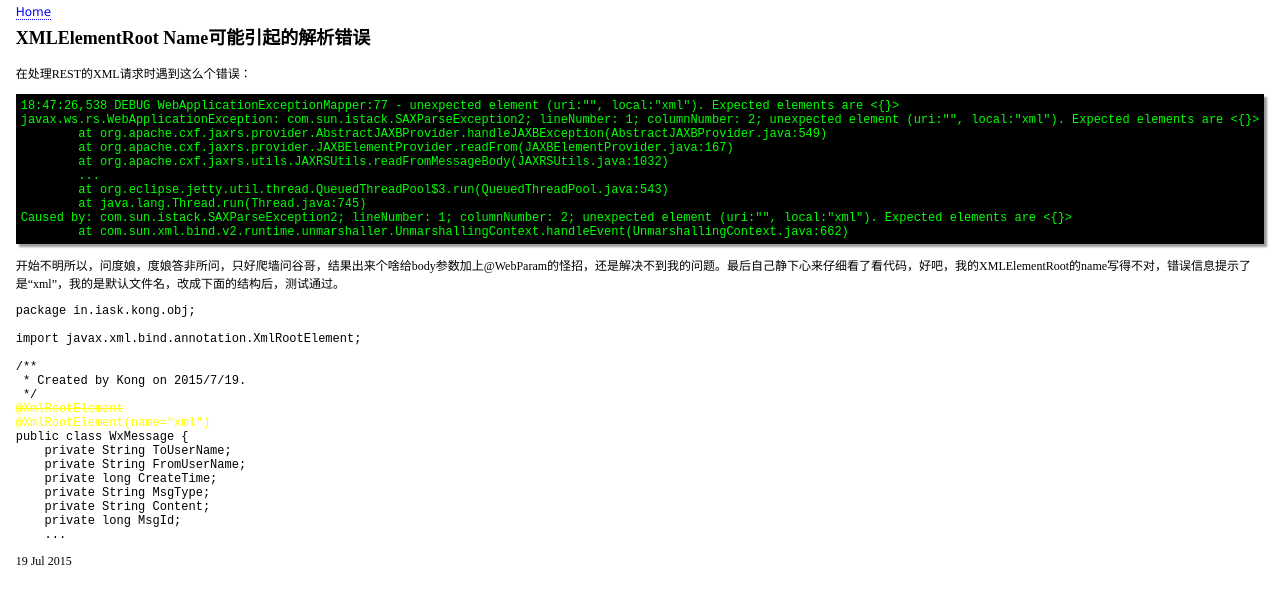
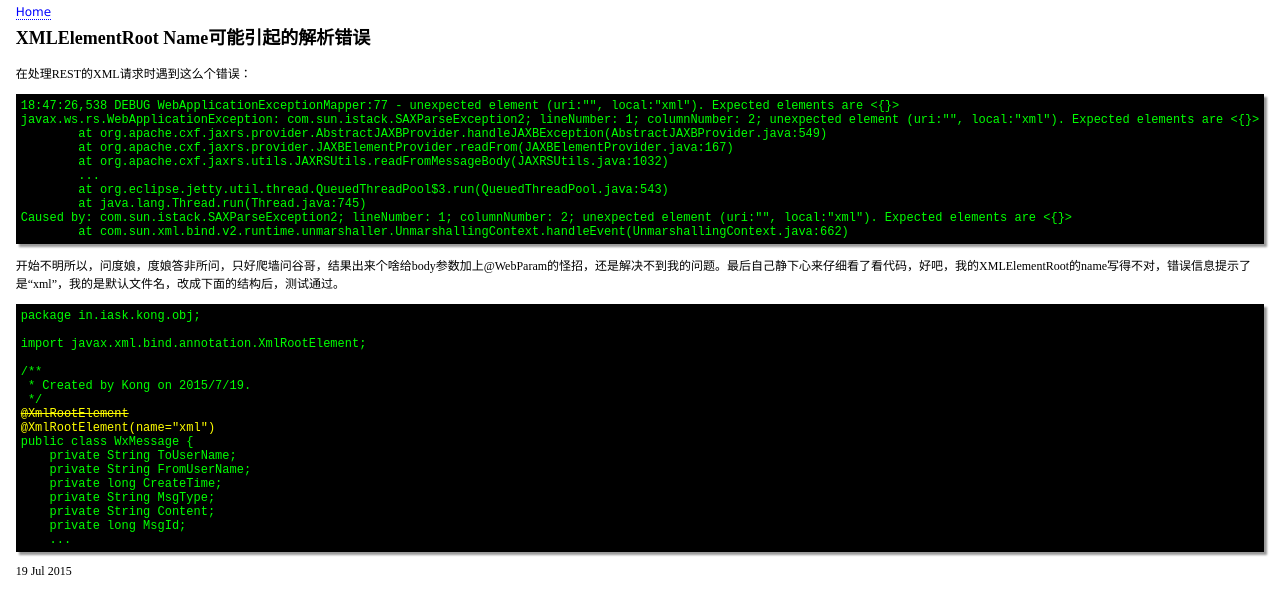
Before and after one commit to CS326-OSUF16/test2-dfb-osu, a Jekyll site: the page built from _posts/2015-07-19-XMLElementRoot name可能引起的解析错误.html, in a window 1280 px wide. Shown: the top 614 px of the page. Built offline with Jekyll 4.4.1, drawn with Linux system fonts in a browser that asks for light colours.

Commit message:
Fixed the style error about today's post

```diff
--- a/_posts/2015-07-19-XMLElementRoot name可能引起的解析错误.html
+++ b/_posts/2015-07-19-XMLElementRoot name可能引起的解析错误.html
@@ -18,7 +18,7 @@ Caused by: com.sun.istack.SAXParseException2; lineNumber: 1; columnNumber: 2; un
 	at com.sun.xml.bind.v2.runtime.unmarshaller.UnmarshallingContext.handleEvent(UnmarshallingContext.java:662)
 </pre>
 <p>开始不明所以，问度娘，度娘答非所问，只好爬墙问谷哥，结果出来个啥给body参数加上@WebParam的怪招，还是解决不到我的问题。最后自己静下心来仔细看了看代码，好吧，我的XMLElementRoot的name写得不对，错误信息提示了是“xml”，我的是默认文件名，改成下面的结构后，测试通过。</p>
-<pre>
+<pre class="commandline">
 package in.iask.kong.obj;
 
 import javax.xml.bind.annotation.XmlRootElement;
```
